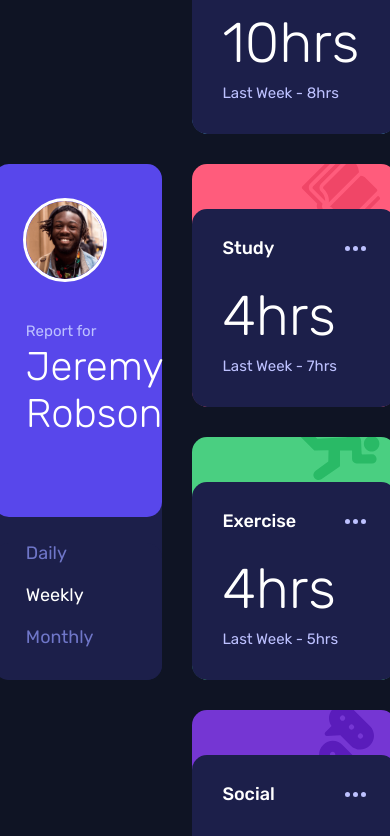
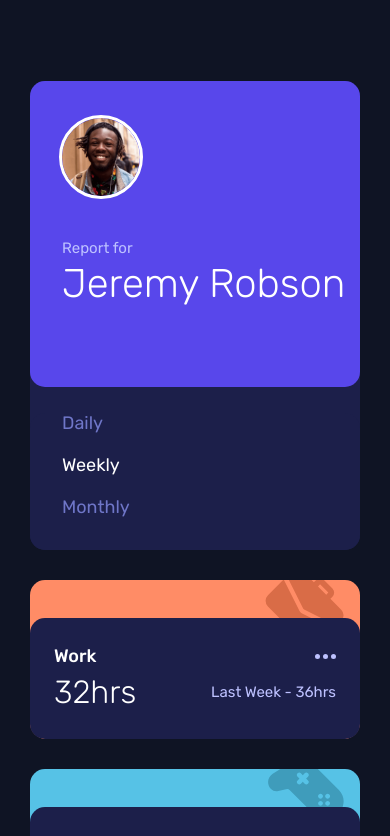
Before and after one commit to ostapyshyn/Time-tracking-dashboard, a React (Vite) app: page / in a window 390 px wide. Shown: the top 836 px of the page. Built offline with nearby package versions, Linux system fonts and the light colour scheme.

Commit message:
Add mobile for card

```diff
--- a/package.json
+++ b/package.json
@@ -12,7 +12,7 @@
   "dependencies": {
     "react": "^18.2.0",
     "react-dom": "^18.2.0",
-    "sass": "^1.62.0",
+    "sass": "^1.62.1",
     "vite-plugin-svgr": "^2.4.0"
   },
   "devDependencies": {
--- a/src/App.css
+++ /dev/null
@@ -1,16 +0,0 @@
-.App {
-  display: flex;
-  flex-direction: row;
-  gap: 30px;
-  justify-content: center;
-  align-items: center;
-  height: 100vh;
-  max-width: 1110px;
-  margin: auto;
-}
-
-.cards {
-  display: flex;
-  gap: 30px;
-  flex-wrap: wrap;
-}
--- /dev/null
+++ b/src/App.module.scss
@@ -0,0 +1,32 @@
+@import './index.scss';
+
+.App {
+  display: flex;
+  flex-direction: row;
+  gap: 30px;
+  justify-content: center;
+  align-items: center;
+  height: 100vh;
+  max-width: 1110px;
+  margin: auto;
+  @include mq(1083px) {
+    height: auto;
+    flex-direction: column;
+    padding-block: 81px;
+  }
+}
+
+.cards {
+  display: flex;
+  gap: 30px;
+  flex-wrap: wrap;
+  transition: none;
+  @include mq(1160px) {
+    max-width: 750px;
+  }
+  @include mq(1083px) {
+    flex-direction: column;
+    max-width: 330px;
+    width: 100%;
+  }
+}
--- a/src/App.tsx
+++ b/src/App.tsx
@@ -1,5 +1,6 @@
 import { useState } from 'react'
-import './App.css'
+// import './App.module.scss'
+
 import data from './data.ts'
 import Profile from './components/Profile'
 import ActivityCard from './components/ActivityCard/'
@@ -10,6 +11,7 @@ import study from './assets/icon-study.svg'
 import exercise from './assets/icon-exercise.svg'
 import social from './assets/icon-social.svg'
 import care from './assets/icon-self-care.svg'
+import styles from './App.module.scss'
 export interface Icons {
   [key: string]: string
 }
@@ -41,9 +43,9 @@ function App() {
   const [period, setPeriod] = useState('weekly')
 
   return (
-    <main className="App">
+    <main className={styles.App}>
       <Profile period={period} setPeriod={setPeriod} />
-      <div className="cards">
+      <div className={styles.cards}>
         {data.map((item) => (
           <ActivityCard
             title={item.title}
--- a/src/components/ActivityCard/ActivityCard.module.scss
+++ b/src/components/ActivityCard/ActivityCard.module.scss
@@ -1,10 +1,17 @@
-@import '../../index.css';
+@import '../../index.scss';
 
 .activity_card {
   padding-top: 45px;
   border-radius: 15px 15px 16px 16px;
   max-width: 255px;
   width: 100%;
+  @include mq(1160px) {
+    max-width: 230px;
+  }
+  @include mq(1083px) {
+    padding-top: 38px;
+    max-width: 330px;
+  }
 
   .card {
     background: var(--dark_blue);
@@ -12,6 +19,12 @@
     padding-inline: 30px;
     padding-bottom: 32px;
     border-radius: 15px;
+    @include mq(1083px) {
+      padding-top: 45px;
+      padding-inline: 24px;
+      padding-block: 28px;
+    }
+
     &:hover {
       cursor: pointer;
       background-color: var(--hover_blue);
@@ -21,6 +34,9 @@
       justify-content: space-between;
       align-items: center;
       margin-bottom: 24px;
+      @include mq(1083px) {
+        margin-bottom: 6px;
+      }
       .dots {
         &:hover {
           cursor: pointer;
@@ -36,13 +52,26 @@
         color: var(--white);
       }
     }
-
+    .time_info {
+      display: flex;
+      align-items: flex-start;
+      flex-direction: column;
+      @include mq(1083px) {
+        flex-direction: row;
+        align-items: center;
+        justify-content: space-between;
+      }
       .hours {
         font-weight: 300;
         font-size: 56px;
         line-height: 66px;
         color: var(--white);
         margin-bottom: 8px;
+        @include mq(1083px) {
+          font-size: 32px;
+          line-height: 38px;
+          margin-bottom: 0px;
+        }
       }
       .last {
         font-weight: 400;
@@ -52,3 +81,4 @@
       }
     }
   }
+}
--- a/src/components/ActivityCard/ActivityCard.tsx
+++ b/src/components/ActivityCard/ActivityCard.tsx
@@ -1,5 +1,4 @@
 import styles from './ActivityCard.module.scss'
-import work from '../../assets/icon-work.svg'
 import { ReactComponent as Dots } from '../../assets/icon-ellipsis.svg'
 import { ISeat } from '../../data'
 
@@ -11,10 +10,7 @@ interface Props {
   time_text: string
 }
 
-const formatHour = (hour: number) => {
-  const time = hour > 1 ? 'hrs' : 'hr'
-  return hour + time
-}
+const formatHour = (hour: number) => hour + (hour > 1 ? 'hrs' : 'hr')
 
 const ActivityCard = ({ title, icon, bgColor, data, time_text }: Props) => {
   const bgStyle = {
@@ -31,11 +27,12 @@ const ActivityCard = ({ title, icon, bgColor, data, time_text }: Props) => {
           <p className={styles.activity}>{title}</p>
           <Dots fill={'var(--pale_blue)'} className={styles.dots} />
         </div>
-
-        <p className={styles.hours}>{formatHour(data.current)}</p>
-        <p className={styles.last}>
-          {time_text} - {formatHour(data.previous)}
-        </p>
+        <div className={styles.time_info}>
+          <p className={styles.hours}>{formatHour(data.current)}</p>
+          <p className={styles.last}>
+            {time_text} - {formatHour(data.previous)}
+          </p>
+        </div>
       </div>
     </section>
   )
--- a/src/components/Profile/Profile.module.scss
+++ b/src/components/Profile/Profile.module.scss
@@ -1,10 +1,14 @@
-@import '../../index.css';
+@import '../../index.scss';
 
 section {
   background: var(--dark_blue);
   border-radius: 15px;
   max-width: 255px;
   width: 100%;
+  @include mq(1083px) {
+    max-width: 330px;
+    width: 100%;
+  }
   .about {
     background-color: var(--blue);
     padding-top: 37px;
--- a/src/index.css
+++ b/src/index.scss
@@ -20,7 +20,7 @@
   margin: 0;
   padding: 0;
   box-sizing: border-box;
-  transition: all 0.2s ease-in-out;
+  // transition: all 0.2s ease-in-out;
 }
 
 img,
@@ -68,6 +68,7 @@ html:focus-within {
 body {
   margin: 0;
   padding: 0;
+  padding-inline: 24px;
   min-height: 100vh;
   font-family: 'Rubik', -apple-system, BlinkMacSystemFont, 'Segoe UI', 'Roboto', 'Oxygen', 'Ubuntu',
     'Cantarell', 'Fira Sans', 'Droid Sans', 'Helvetica Neue', sans-serif;
--- a/src/main.tsx
+++ b/src/main.tsx
@@ -1,7 +1,7 @@
 import React from 'react'
 import ReactDOM from 'react-dom/client'
 import App from './App.tsx'
-import './index.css'
+import './index.scss'
 
 ReactDOM.createRoot(document.getElementById('root') as HTMLElement).render(
   <React.StrictMode>
```
Also changed, not shown: 1 other file (tests, documents, lock files or other folders). Lines whose indentation alone changed are shown as unchanged.
